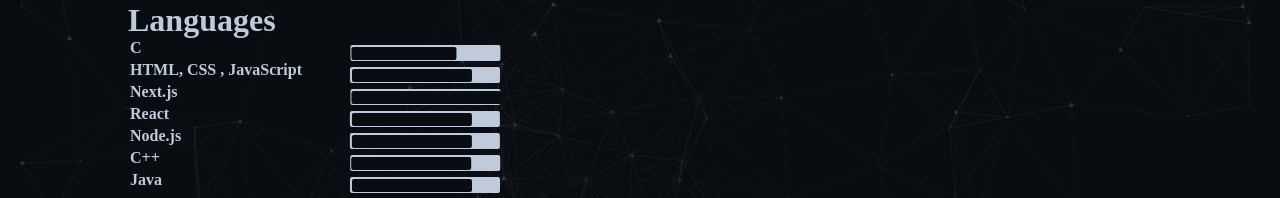
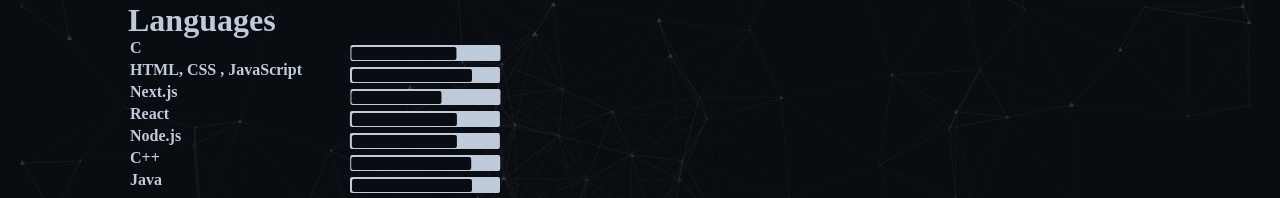
Before and after one commit to RohanManuel/Portfolio, a plain HTML site: page experience.html in a window 1280 px wide. Shown: the part 256-454 px from the top of the page. Drawn offline with nearby package versions, Linux system fonts and the light colour scheme; animation ran at ten frames a second; a web font is replaced by a local one.

Commit message:
Update experience.html

```diff
--- a/experience.html
+++ b/experience.html
@@ -78,9 +78,9 @@
        	<div class="ph_fix">
        	<li>C<div class="graph"><div class="graph lc lk l4"></div></div></li>
        	<li>HTML, CSS , JavaScript<div class="graph"><div class="graph lc lk l5"></div></div></li>
-       	<li>Next.js<div class="graph"><div class="graph lc lk l0"></div></div></li>
-         <li>React<div class="graph"><div class="graph lc lk l5"></div></div></li>
-         <li>Node.js<div class="graph"><div class="graph lc lk l5"></div></div></li>
+       	<li>Next.js<div class="graph"><div class="graph lc lk l3"></div></div></li>
+         <li>React<div class="graph"><div class="graph lc lk l4"></div></div></li>
+         <li>Node.js<div class="graph"><div class="graph lc lk l4"></div></div></li>
          <li>C++<div class="graph"><div class="graph lc lk l5"></div></div></li>
          <li>Java<div class="graph"><div class="graph lc lk l5"></div></div></li>
 
```
